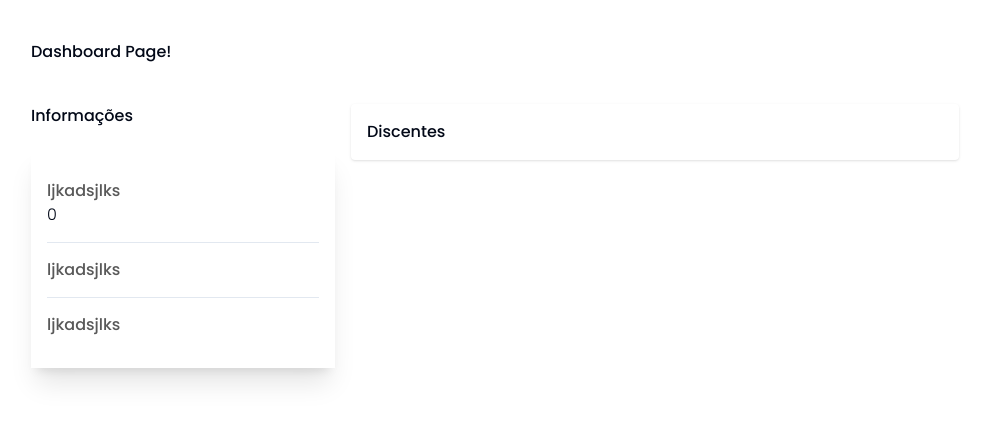
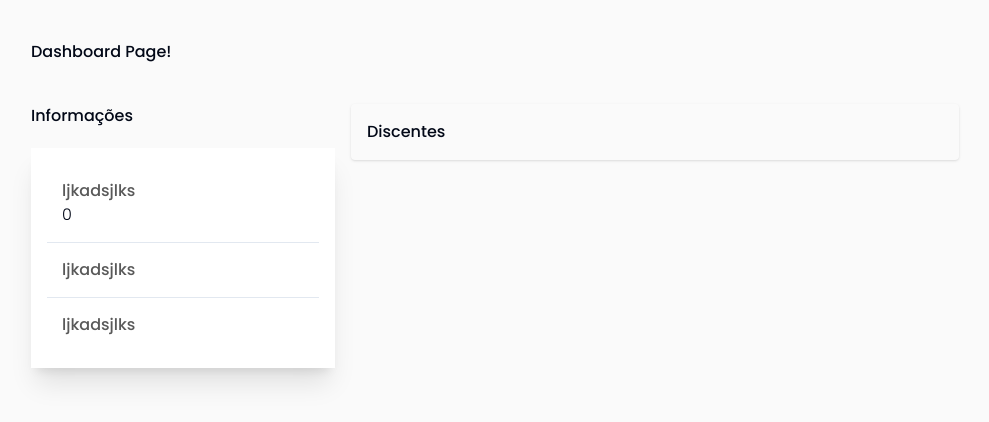
Before and after one commit to Unanimad/pe-de-meia, a Next.js app in the folder frontend/: page /dashboard in a window 1280 px wide. Shown: the top 422 px of the page, without its empty margins (1-990 px from the left). Built offline with nearby package versions, Linux system fonts and the light colour scheme.

Commit message:
melhorias no css com background

```diff
--- a/frontend/app/dashboard/style.css
+++ b/frontend/app/dashboard/style.css
@@ -13,9 +13,17 @@ h3 {
   font-size: 1.5rem
 }
 
+.info {
+  background: #ffffff;
+}
+
 .info div {
-    padding: 15px 0;
+  padding: 15px;
   font-weight: 300;
+}
+
+.info div:hover {
+  border-left: 1px solid black;
 }
 
 .info span {
--- a/frontend/app/globals.css
+++ b/frontend/app/globals.css
@@ -68,10 +68,15 @@
   }
 }
 
+body {
+  background: #fafafa;
+}
+
 @layer base {
   * {
     @apply border-border;
   }
+
   body {
     @apply bg-background text-foreground;
   }
```
Lines whose indentation alone changed are shown as unchanged.
